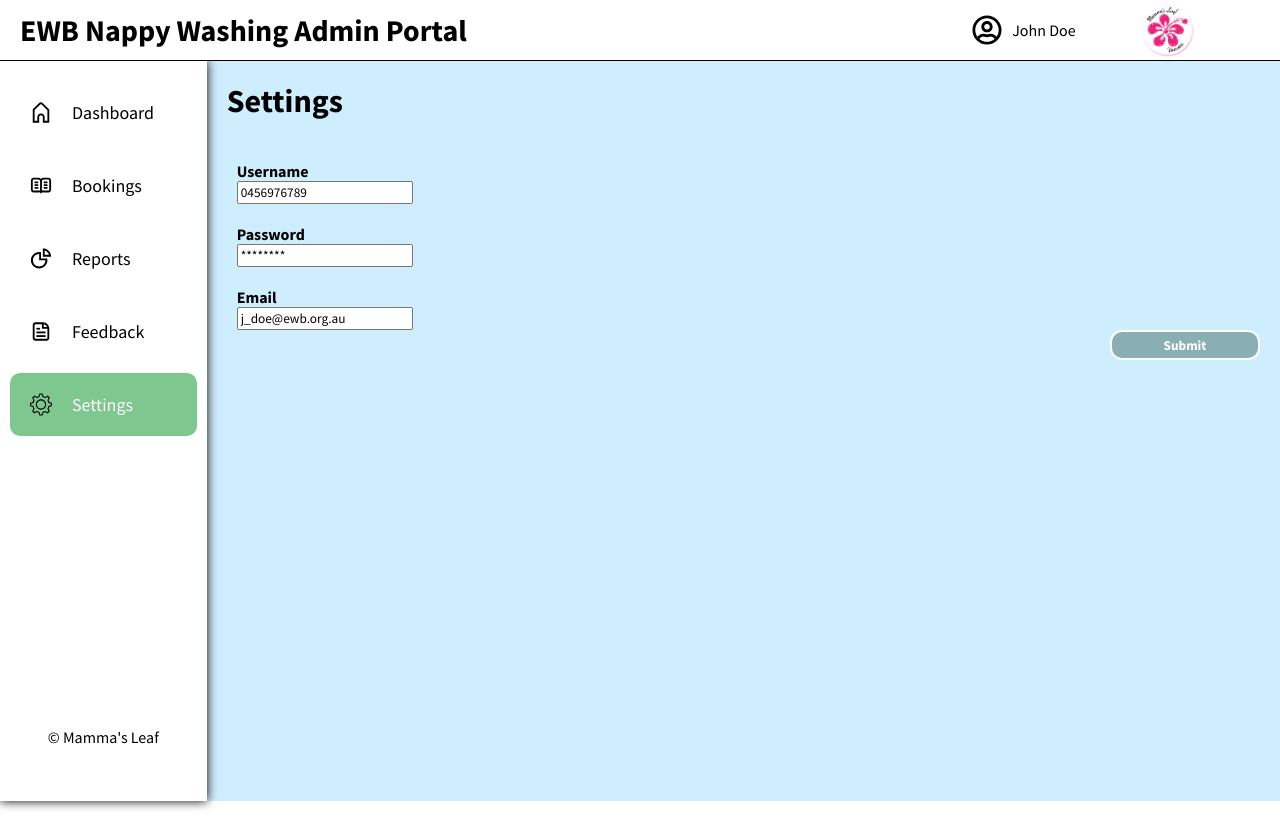
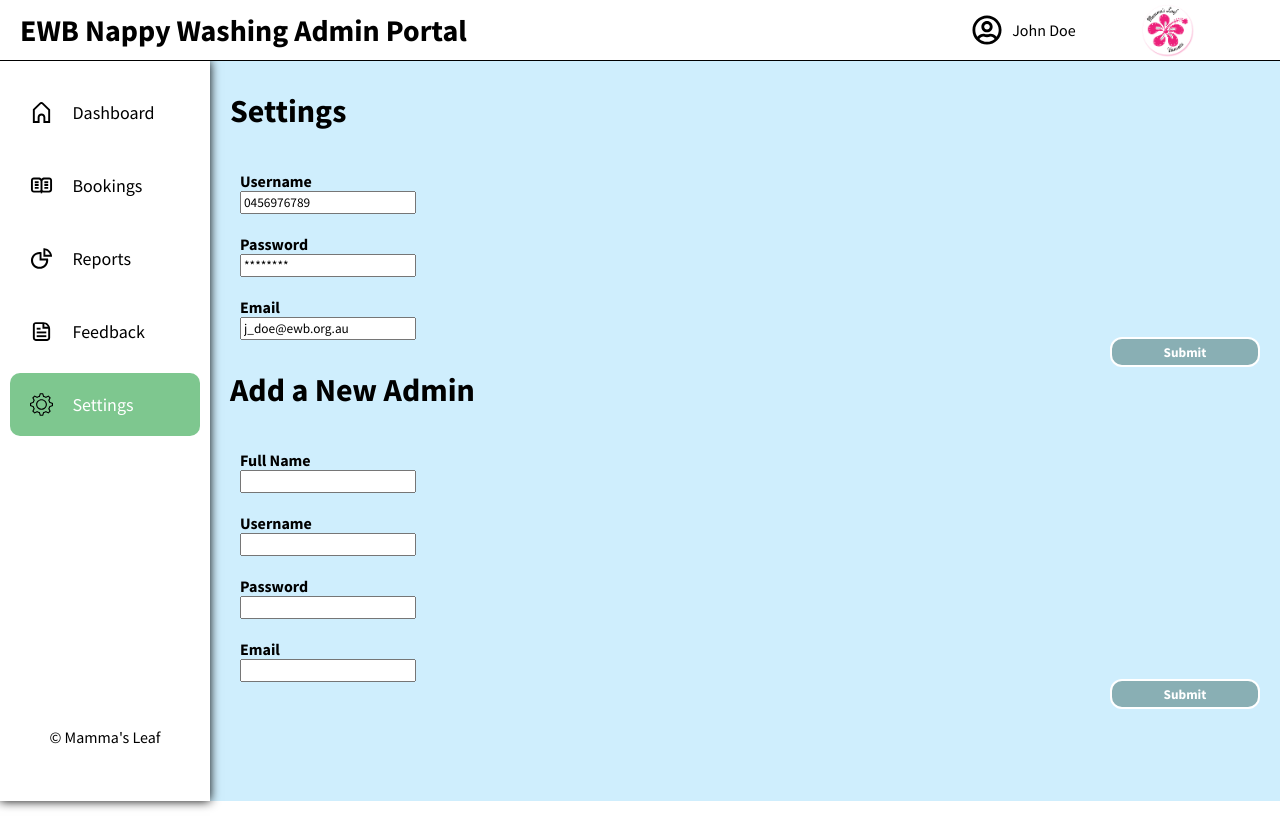
Before and after one commit to ProgrammerJo3y/ewb_react_frontend_webapp, a React (Create React App) app: page /settings in a window 1280 px wide. Both pictures are taken after typing "Sample", "Sample123" into the empty fields and a click on the button "Submit". Built offline with nearby package versions, Linux system fonts and the light colour scheme.

Commit message:
Settings Page with New Admin
Set up form for new admin, wondering if I want to make it a separate page but I will leave it as that for now!

```diff
--- a/src/pages/settings/Settings.jsx
+++ b/src/pages/settings/Settings.jsx
@@ -23,7 +23,7 @@ export default function Settings(){
 
   return (
     <div className="settings-div">
-      <h1> Settings </h1>
+      <h1 className='admin-heading'> Settings </h1>
       <div className="fields-div">
         <label className='settings-fields'>
           <p className='settings-text'>Username</p>
@@ -37,9 +37,33 @@ export default function Settings(){
           <p className='settings-text'>Email</p>
           <input type="text" value="j_doe@ewb.org.au" />
         </label>
+        <div className='settings-submit-button-div'>
+        <button type="submit" className='settings-submit'>Submit</button>
+        </div>
       </div>
-      <div className='settings-submit-button-div'>
-        <button type="submit" className='settings-submit'>Submit</button>
+
+
+      <h1 className='admin-heading'> Add a New Admin </h1>
+      <div className='add-admin-fields-div'>
+        <label className='settings-fields'>
+          <p className='settings-text'>Full Name</p>
+          <input type="text"/>
+        </label>
+        <label className='settings-fields'>
+          <p className='settings-text'>Username</p>
+          <input type="text"/>
+        </label>
+        <label className='settings-fields'>
+          <p className='settings-text'>Password</p>
+          <input type="text"/>
+        </label>
+        <label className='settings-fields'>
+          <p className='settings-text'>Email</p>
+          <input type="text"/>
+        </label>
+        <div className='settings-submit-button-div'>
+          <button type="submit" className='settings-submit'>Submit</button>
+        </div>
       </div>
     </div>
   )
--- a/src/pages/settings/settings.css
+++ b/src/pages/settings/settings.css
@@ -1,7 +1,7 @@
 .settings-div{
     flex: 5;
     background-color: #CFEEFD;
-    padding: 20px;
+    padding-left: 20px;
 }
 
 .fields-div {
@@ -20,7 +20,7 @@
 
 .settings-submit-button-div {
     float: right;
-    bottom: 0;
+    padding: 20px;
 }
 
 .settings-submit {
@@ -37,3 +37,12 @@
     background-color: #D8EDB9;
     color: black;
 }
+
+.add-admin-fields-div {
+    padding-top: 20px;
+    margin-left: 10px;
+}
+
+.admin-heading {
+    padding-top: 30px;
+}
```
